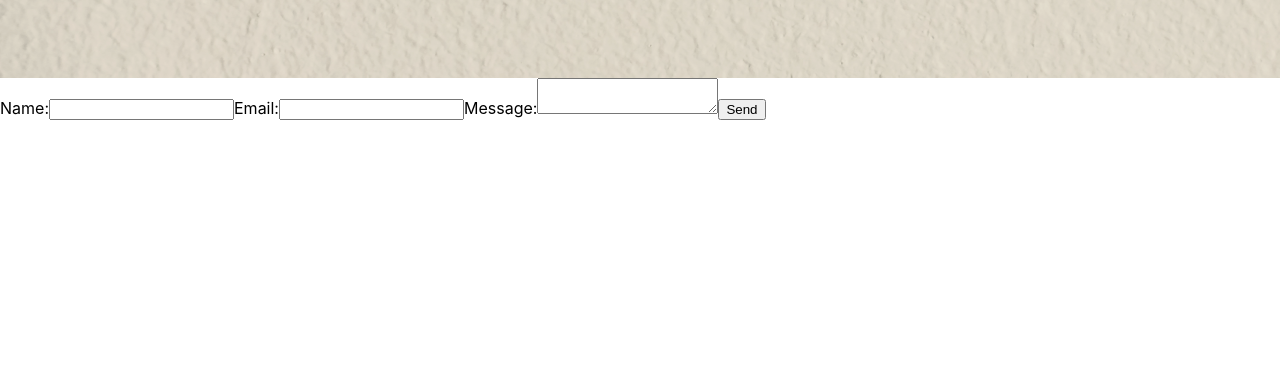
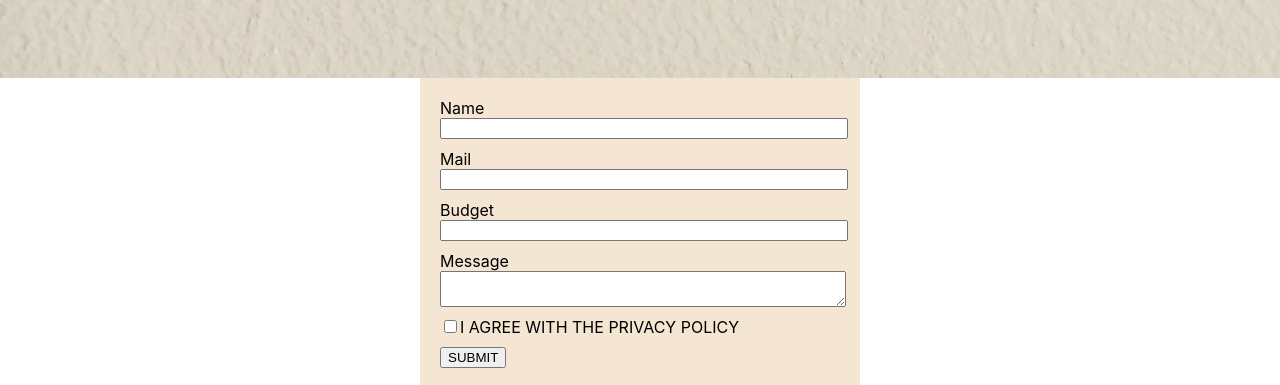
Before and after one commit to Krisaczi/krisaczi.com, a React (Create React App) app: page / in a window 1280 px wide. Shown: the part 1305-1690 px from the top of the page. Before the commit the page ends 1425 px from the top, so only its background shows below. Built offline with nearby package versions, Linux system fonts and the light colour scheme.

Commit message:
contact template created

```diff
--- a/package.json
+++ b/package.json
@@ -6,6 +6,7 @@
     "@testing-library/jest-dom": "^5.17.0",
     "@testing-library/react": "^13.4.0",
     "@testing-library/user-event": "^13.5.0",
+    "emailjs-com": "^3.2.0",
     "nanoid": "^5.0.7",
     "react": "^18.3.1",
     "react-dom": "^18.3.1",
--- a/src/Components/Contact/Contact.jsx
+++ b/src/Components/Contact/Contact.jsx
@@ -1,17 +1,117 @@
-const Contact = () => {
+import React, { useState } from "react";
+import emailjs from "emailjs-com";
+
+const ContactForm = () => {
+  const [formData, setFormData] = useState({
+    name: "",
+    mail: "",
+    budget: "",
+    message: "",
+    agree: false,
+  });
+
+  const handleChange = (e) => {
+    const { name, value, type, checked } = e.target;
+    setFormData({
+      ...formData,
+      [name]: type === "checkbox" ? checked : value,
+    });
+  };
+
+  const handleSubmit = (e) => {
+    e.preventDefault();
+    if (!formData.agree) {
+      alert("You must agree with the privacy policy.");
+      return;
+    }
+
+    const templateParams = {
+      name: formData.name,
+      mail: formData.mail,
+      budget: formData.budget,
+      message: formData.message,
+    };
+
+    emailjs
+      .send(
+        "YOUR_SERVICE_ID",
+        "YOUR_TEMPLATE_ID",
+        templateParams,
+        "YOUR_USER_ID"
+      )
+      .then((response) => {
+        console.log("Email successfully sent!", response.status, response.text);
+        alert("Email sent successfully!");
+      })
+      .catch((error) => {
+        console.error("Failed to send email. Error:", error);
+        alert("Failed to send email.");
+      });
+  };
+
   return (
-    <>
-      <form action="send_email.php" method="post">
-        <label for="name">Name:</label>
-        <input type="text" id="name" name="name" required />
-        <label for="email">Email:</label>
-        <input type="email" id="email" name="email" required />
-        <label for="message">Message:</label>
-        <textarea id="message" name="message" required></textarea>
-        <input type="submit" value="Send" />
-      </form>
-    </>
+    <form
+      onSubmit={handleSubmit}
+      style={{
+        backgroundColor: "#f5e6d3",
+        padding: "20px",
+        maxWidth: "400px",
+        margin: "auto",
+      }}
+    >
+      <div>
+        <label>Name</label>
+        <input
+          type="text"
+          name="name"
+          value={formData.name}
+          onChange={handleChange}
+          style={{ display: "block", width: "100%", marginBottom: "10px" }}
+        />
+      </div>
+      <div>
+        <label>Mail</label>
+        <input
+          type="email"
+          name="mail"
+          value={formData.mail}
+          onChange={handleChange}
+          style={{ display: "block", width: "100%", marginBottom: "10px" }}
+        />
+      </div>
+      <div>
+        <label>Budget</label>
+        <input
+          type="text"
+          name="budget"
+          value={formData.budget}
+          onChange={handleChange}
+          style={{ display: "block", width: "100%", marginBottom: "10px" }}
+        />
+      </div>
+      <div>
+        <label>Message</label>
+        <textarea
+          name="message"
+          value={formData.message}
+          onChange={handleChange}
+          style={{ display: "block", width: "100%", marginBottom: "10px" }}
+        />
+      </div>
+      <div>
+        <input
+          type="checkbox"
+          name="agree"
+          checked={formData.agree}
+          onChange={handleChange}
+        />
+        <label>I AGREE WITH THE PRIVACY POLICY</label>
+      </div>
+      <button type="submit" style={{ display: "block", marginTop: "10px" }}>
+        SUBMIT
+      </button>
+    </form>
   );
 };
 
-export default Contact;
+export default ContactForm;
```
Also changed, not shown: 1 other file (tests, documents, lock files or other folders).
